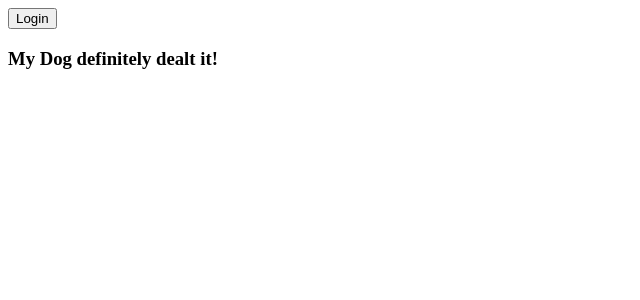
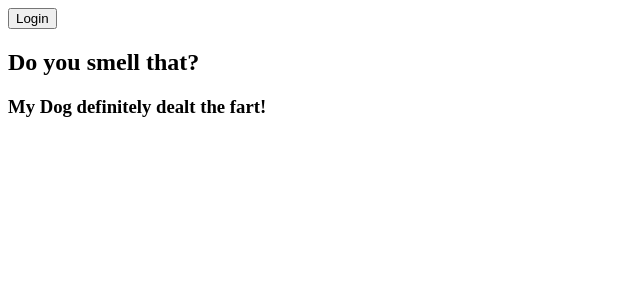
Before and after one commit to aramirezdecruz3148/OAuth-React, a React app: page / in a window 1280 px wide. Shown: the top 300 px of the page, without its empty margins (0-640 px from the left). Built offline with nearby package versions, Linux system fonts and the light colour scheme.

Commit message:
added more to my Fart component

```diff
--- a/src/components/Farts.js
+++ b/src/components/Farts.js
@@ -5,7 +5,8 @@ export default function Farts() {
   const { isAuthenticated, loading, user } = useAuth0();
   return (
     <>
-      <h3>{ isAuthenticated && !loading ? user.name : 'My Dog'} definitely dealt it!</h3>
+      <h2>Do you smell that?</h2>
+      <h3>{ isAuthenticated && !loading ? user.name : 'My Dog'} definitely dealt the fart!</h3>
     </>
   );
 }
```
